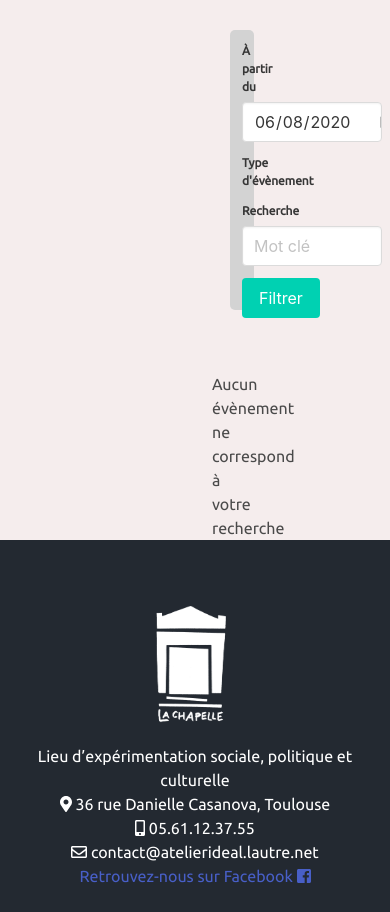
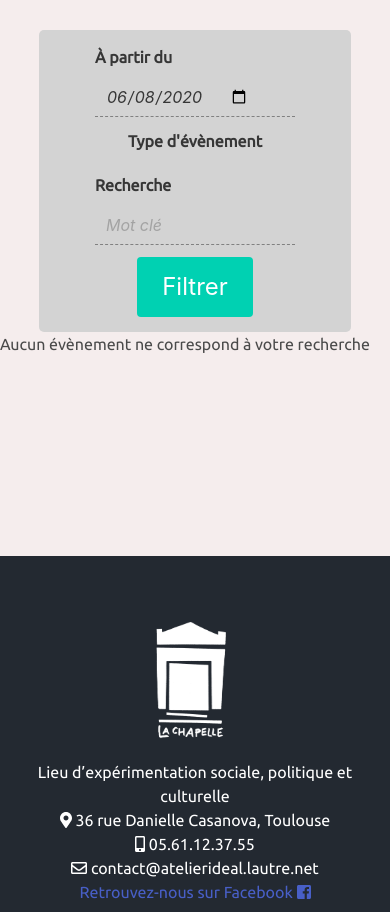
Before and after one commit to gaut-b/atelier-ideal, a Django app: page /events/ in a window 390 px wide. Shown: the part 70-982 px from the top of the page. Before the commit the page ends 953 px from the top, so only its background shows below. Run offline with Django 3.2, Linux system fonts and the light colour scheme; data that the repository does not hold is empty; some libraries are stand-ins or nearby versions; grey boxes are pictures that could not be loaded.

Commit message:
Change events form and improve responsiveness

```diff
--- a/atelier_ideal/website/static/website/css/events.css
+++ b/atelier_ideal/website/static/website/css/events.css
@@ -1,25 +1,79 @@
-
-.events > .columns {
-  margin-top: 100px;
-  margin-right: 200px;
-  margin-left: 200px;
-}
 
 .form-container {
-  position: sticky;
-  top: 100px;
-  height: 280px;
-  margin: 0px 30px 50px 30px;
+  margin-top: 100px;
+  margin-left: auto;
+  margin-right: auto;
+  width: 80%;
   border-radius: 5px;
   background-color: lightgrey;
 }
 
-.input {
-  min-width: 140px;
-  width: 8vw;
+.form-container > form {
+  display: flex;
+  flex-flow: row wrap;
+  justify-content: space-around;
+  align-items: center;
+  padding: 15px;
 }
 
-.event {
+select.input, .input {
+  background: none;
+  border: none;
+  border-radius: 0px;
+  border-bottom: 1px dashed grey;
+  box-shadow: none;
+  min-width: 200px;
+  width: 10vw;
+  font-style: italic;
+}
+
+select.input:focus, .input:focus {
+  border: 1px dashed grey;
+  box-shadow: none;
+}
+
+form .label {
+  text-align: left;
+}
+
+.events-container {
+  padding-bottom: 200px;
+}
+
+.events-container .card {
+  width: 80%;
+  padding: 20px 30px;
+  border-radius: 5px;
+  margin: 20px auto;
+}
+
+.events-container .card .media {
+  display: flex;
+  flex-wrap: wrap;
+}
+
+.events-container .card > .content {
+  text-align: justify;
+}
+
+.events-container .card .title {
+  color: #f1914a;
+}
+
+.events-container .card img {
+  width: 15vw;
+}
+/*
+@media only screen and (max-width: 765px) {
+
+  .form-container {
+
+    background-color: red;
+  }
+
+}*/
+
+/*.event {
   margin: 0 150px 20px 50px;
   padding: 20px 30px;
   border-radius: 5px;
@@ -37,7 +91,7 @@
 .event img {
   max-height: 256px;
   max-width: 256px;
-}
+}*/
 
 
 /*.calendar {
--- a/atelier_ideal/website/static/website/css/index.css
+++ b/atelier_ideal/website/static/website/css/index.css
@@ -53,7 +53,7 @@ section.articles {
 	margin: 10px;
 	display: flex;
 	flex-wrap: wrap;
-	justify-content: center;
+	justify-content: space-around;
 }
 
 /* Article */
@@ -77,13 +77,13 @@ section.articles {
 }
 
 /* Events */
-.events {
+.events-index {
 	border: 1px solid black;
 	border-radius: 5px;
 	margin: 10px;
 }
 
-.events > h1 {
+.events-index > h1 {
 	margin-top: 15px;
 }
 
--- a/atelier_ideal/website/templates/website/events.html
+++ b/atelier_ideal/website/templates/website/events.html
@@ -3,18 +3,29 @@
 
 {% block content %}
   <section class="events">
-    <div class="columns">
-      <div class="column is-narrow form-container">
+    <div class="container">
+        <div class="form-container ">
           <form method="get">
+
             <div class="field">
-            <label class="label is-small">&#192; partir du</label>
+              <div class="field-label">
+                <label class="label">&#192; partir du</label>
+              </div>
+              <div class="field-body">
+                <div class="field">
                   <div class="control">
                     <input name="date" class="input" id="datetime" type="date" default="Null">
                   </div>
                 </div>
+              </div>
+            </div>
 
             <div class="field">
-            <label class="label is-small">Type d'évènement</label>
+              <div class="field-label">
+                <label class="label">Type d'évènement</label>
+              </div>
+              <div class="field-body">
+                <div class="field">
                   <div class="control">
                     {% if eventTypes %}
                       <div class="select">
@@ -28,23 +39,71 @@
                     {% endif %}
                   </div>
                 </div>
+              </div>
+            </div>
 
             <div class="field">
-            <label class="label is-small">Recherche</label>
+              <div class="field-label">
+                <label class="label">Recherche</label>
+              </div>
+              <div class="field-body">
+                <div class="field">
                   <div class="control">
                     <input type="text" class="input" name="keyword" placeholder="Mot clé">
                   </div>
                 </div>
+              </div>
+            </div>
+
 
             <div class="control has-text-centered">
-            <button type="submit" class="button is-primary">Filtrer</button>
+              <button type="submit" class="button is-primary is-large">Filtrer</button>
             </div>
           </form>
         </div>
-      <div class="column">
+
+        <div class="events-container">
           {% if events %}
             {% for event in events %}
               <div class="event card">
+                <div class="card-content">
+                  <h3 class="title is-4">
+                    {{ event.event_type }}
+                  </h3>
+                  <div class="media">
+                    <div class="media-left">
+                      {% if event.photo %}
+                        <figure class="image">
+                          <img src="{{ event.photo.url }}" alt="event image">
+                        </figure>
+                      {% endif %}
+                    </div>
+                    <div class="media-content">
+                      <h1 class="title is-4">{{ event.title }}</h1>
+                      <h2 class="subtitle is-6">{{ event.subtitle }}</h2>
+                      <span>
+                        <span class="icon">
+                          <i class="far fa-calendar-alt"></i>
+                        </span>
+                        <time datetime="{{ event.event_date }}">{{ event.event_date }}</time>
+                      </span>
+                    </div>
+                  </div>
+                </div>
+
+                <hr>
+
+                <div class="content has-text-justified">
+                  <article>
+                      {{ event.description | safe | truncatewords_html:100 }}
+                  </article>
+                  <br>
+                  <span class="link-container">
+                    <a href="{% url 'website:event-detail' event.pk %}">Voir les détails ...</a>
+                  </span>
+                </div>
+              </div>
+            <!-- <div class="event card">
               <div class="card-content">
                 <div class="media">
                   {% if event.photo %}
@@ -78,7 +137,7 @@
                   </span>
                 </div>
               </div>
-          </div>
+            </div> -->
   <!--             <div class="box">
                 <p class="title is-4">{{ event.title }}</p>
                 <p class="subtitle is-6">{{ event.subtitle }}</p>
```
Also changed, not shown: atelier_ideal/website/templates/website/index.html (+3 -72 lines), 2 other files. Lines whose indentation alone changed are shown as unchanged.
